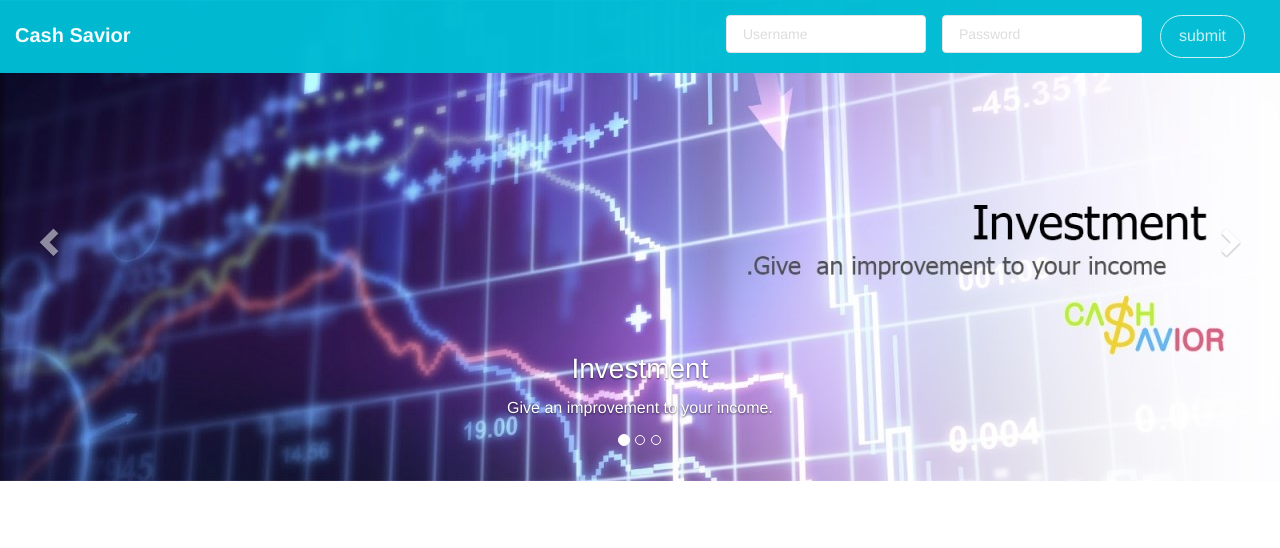
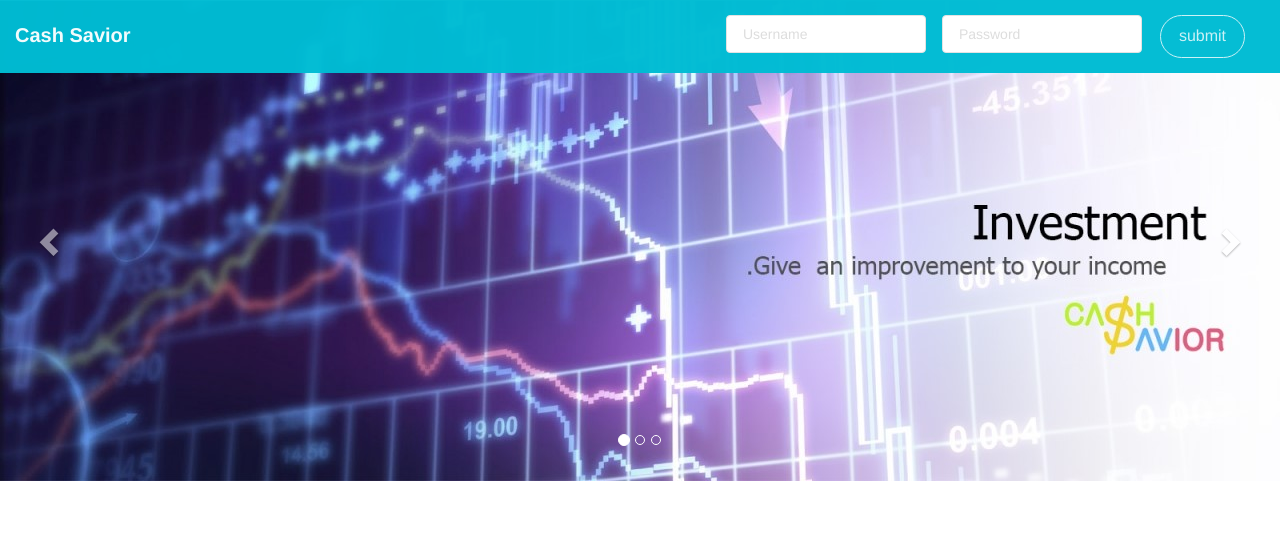
Before and after one commit to fonylew/cashsaviorweb, a PHP site: page / in a window 1280 px wide. Shown: the top 548 px of the page. Run offline with PHP 8.4, Linux system fonts and the light colour scheme; some libraries are stand-ins or nearby versions.

Commit message:
แก้ความสูง carousal แก้รูปsaving

```diff
--- a/index.php
+++ b/index.php
@@ -16,6 +16,7 @@
     <meta charset="UTF-8">
 
     <style>
+        @import url("//netdna.bootstrapcdn.com/bootstrap/3.0.0-rc2/css/bootstrap-glyphicons.css");
         .carousel-inner > .item > img,
         .carousel-inner > .item > a > img {
             width: 70%;
@@ -23,7 +24,7 @@
         }
         .carousel .item {
             width: 100%; /*slider width*/
-            max-height: 600px; /*slider height*/
+            max-height: 550px; /*slider height*/
         }
         .carousel .item img {
             width: 100%; /*img width*/
@@ -156,26 +157,17 @@
             <div class="carousel-inner" role="listbox">
                 <div class="item active">
                     <img src="pic/Investment.jpg" alt="Investment">
-                    <div class="carousel-caption">
-                        <h3>Investment</h3>
-                        <p>Give an improvement to your income.</p>
-                    </div>
+
                 </div>
 
                 <div class="item">
                     <img src="pic/saving.jpg" alt="Saving">
-                    <div class="carousel-caption">
-                        <h3>Saving</h3>
-                        <p>Always prepare for emergency pay.</p>
-                    </div>
+
                 </div>
 
                 <div class="item">
                     <img src="pic/entertainment.jpg" alt="Entertainment">
-                    <div class="carousel-caption">
-                        <h3>Entertainment</h3>
-                        <p>Life is about happiness.</p>
-                    </div>
+
                 </div>
             </div>
 
```
Also changed, not shown: 1 other file.
